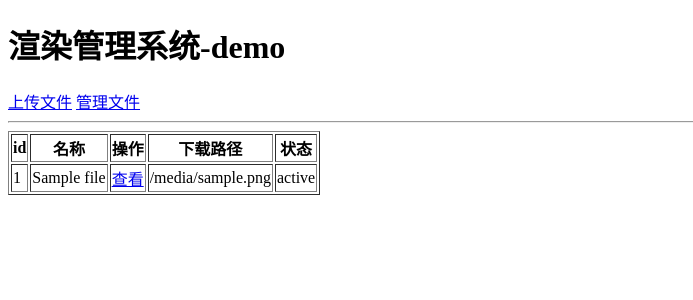
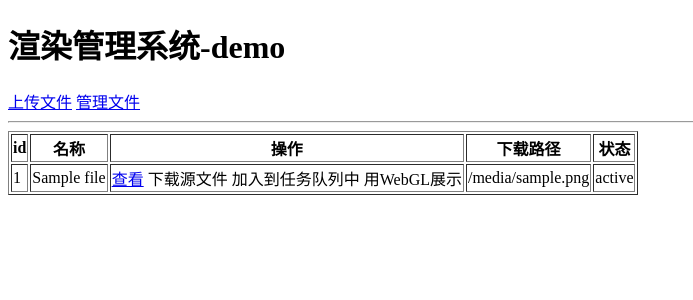
Before and after one commit to fkworld/my_graduation_project, a Flask app: template templates/manage.html in a window 1280 px wide. Shown: the top 300 px of the page, without its empty margins (0-693 px from the left). Run offline with Flask 2, Linux system fonts and the light colour scheme; the template is opened without the code that fills it: most values are stand-ins (such as "Sample title", 1, 10 or a date in 2020).

Commit message:
修改系统demo演示主页

```diff
--- a/templates/manage.html
+++ b/templates/manage.html
@@ -15,6 +15,9 @@
         <td>{{ file.name }}</td>
         <td>
             <a href={{ file.sourcefile_url }}>查看</a>
+            <a>下载源文件</a>
+            <a>加入到任务队列中</a>
+            <a>用WebGL展示</a>
         </td>
         <td>{{ file.sourcefile_path }}</a></td>
         <td>{{ file.status }}</td>
```
